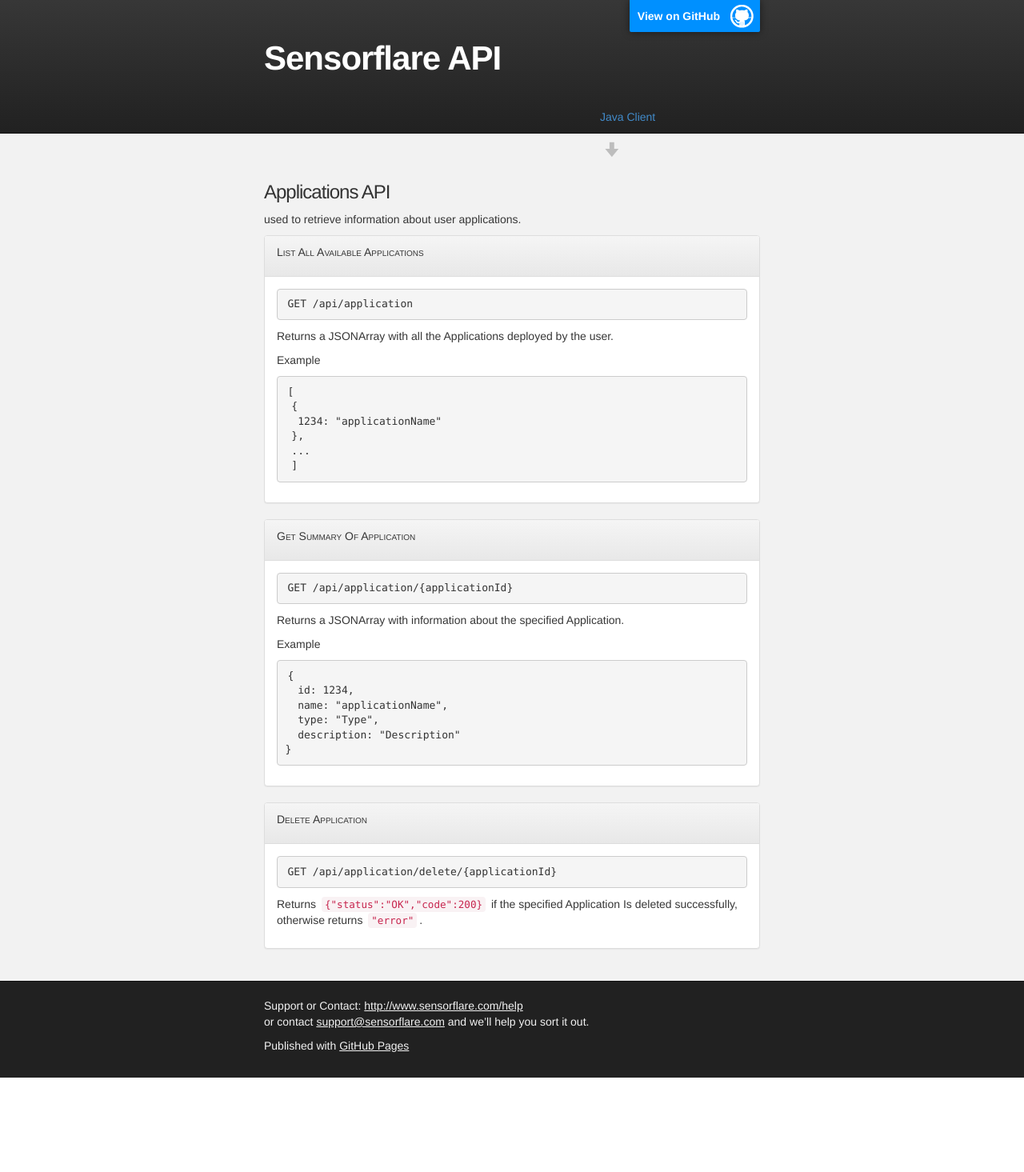
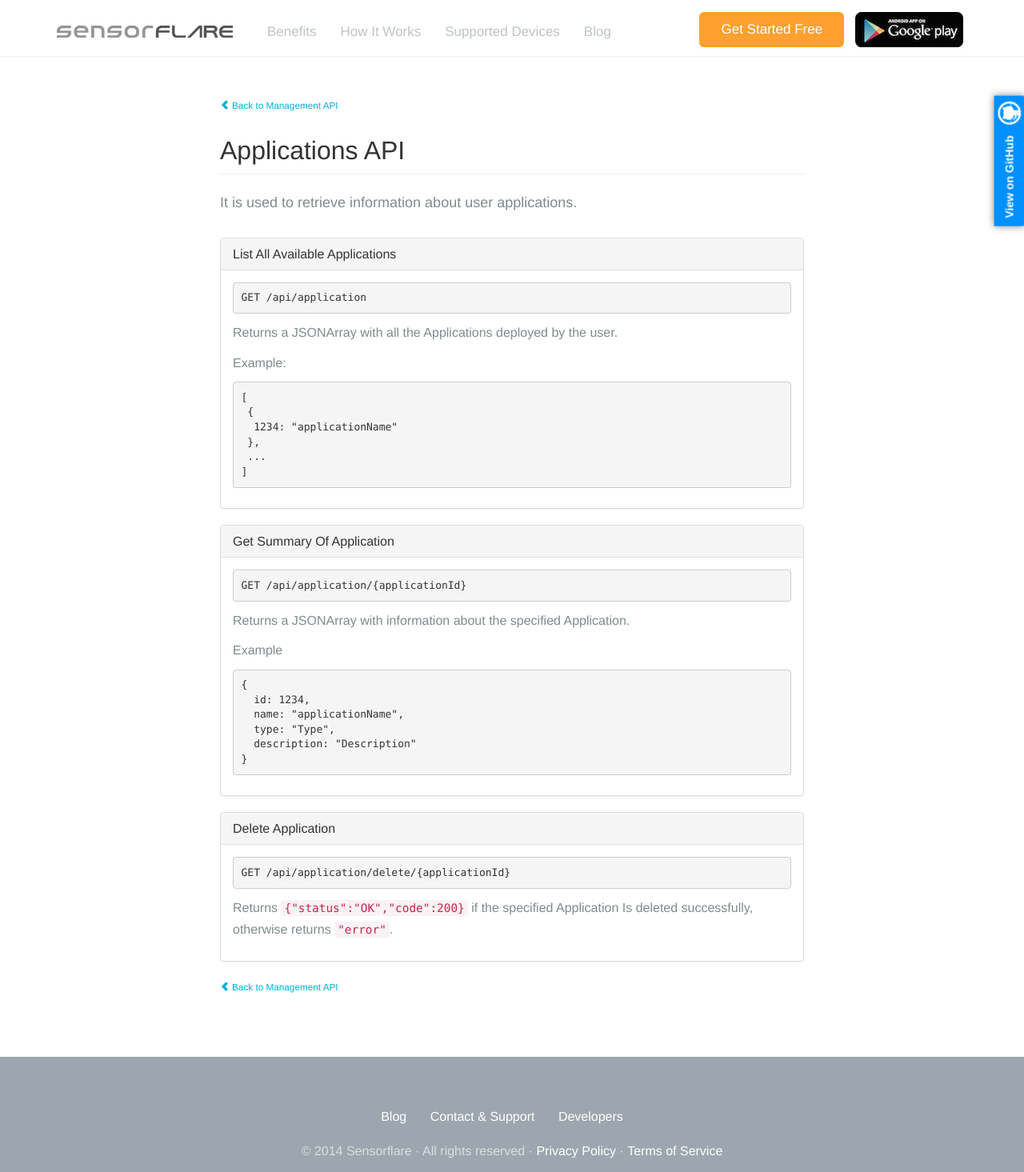
Before and after one commit to SensorFlare/java-client, a plain HTML site: page applications.html in a window 1280 px wide. Shown: the whole page at 80% size. Before the commit the page ends 1347 px from the top, so only its background shows below. Drawn offline with nearby package versions, Linux system fonts and the light colour scheme; a script that the page names is missing.

Commit message:
Updated the applications page with the new theme

```diff
--- a/applications.html
+++ b/applications.html
@@ -1,73 +1,99 @@
 <!DOCTYPE html>
 <html>
 <head>
-    <meta charset='utf-8'/>
+    <meta charset="utf-8">
+    <meta http-equiv="X-UA-Compatible" content="IE=edge">
     <meta http-equiv="X-UA-Compatible" content="chrome=1"/>
-    <meta name="description" content="Www-sensorflare : "/>
-    <!-- Bootstrap core CSS -->
+    <meta name="viewport" content="width=device-width, initial-scale=1">
+    <meta name="description" content="Sensorflare offers a REST API. Rest means that the URLs used are properly
+    describing the actions and interactions performed."/>
 
-    <script src="https://ajax.googleapis.com/ajax/libs/jquery/1.11.0/jquery.min.js"></script>
-    <link rel="stylesheet" href="http://netdna.bootstrapcdn.com/bootstrap/3.0.3/css/bootstrap-theme.min.css">
-    <link rel="stylesheet" type="text/css" media="screen" href="stylesheets/stylesheet.css">
-    <link rel="stylesheet" type="text/css" media="screen" href="stylesheets/bootstrap.min.css">
+    <title>Developer Applications API | Sensorflare</title>
 
-    <script src="javascripts/bootstrap.js"></script>
-    <title>Sensorflare API</title>
+    <link rel="shortcut icon" href="images/favicon.png"> </link>
+
+    <!-- CSS Stylesheets -->
+    <link rel="stylesheet" href="stylesheets/bootstrap.3.0.3.css">
+    <link rel="stylesheet" href="stylesheets/icon-font.css">
+    <link rel="stylesheet" href="stylesheets/icons.css">
+    <link rel="stylesheet" href="stylesheets/style.css">
+    <link rel="stylesheet" href="stylesheets/website.css">
+
 </head>
 <body>
 
-<!-- HEADER -->
-<div id="header_wrap" class="outer">
-    <header class="inner">
-        <a id="forkme_banner" href="https://github.com/amaxilat/sensorflare-api">View on GitHub</a>
+    <div id="wrap">
 
-        <h1 id="project_title"><a href="index.html" style="text-decoration: none; color: #ffffff">Sensorflare API</a>
-        </h1>
+        <!-- header-10 -->
+        <header id="nav" class="header-10 navbar-fixed-top">
+            <div class="container">
+                <div class="navbar col-sm-12" role="navigation">
+                    <div class="navbar-header">
+                        <button type="button" class="navbar-toggle"></button>
+                        <a class="brand" href="http://sensorflare.com"><img class="img-responsive" src="images/sensorflare-logo-website.png"
+                                                                            alt="Sensorflare"> </img></a>
+                    </div>
+                    <div class="collapse navbar-collapse">
+                        <ul class="nav pull-left">
+                            <li><a href="http://sensorflare.com#benefits-sec" class="web-menu-item">Benefits</a></li>
+                            <li><a href="http://sensorflare.com#howItWorks-sec" class="web-menu-item">How It Works</a></li>
+                            <li><a href="http://sensorflare.com#devices-sec" class="web-menu-item">Supported Devices</a></li>
+                            <li><a href="http://blog.sensorflare.com" target="_blank" class="web-menu-item">Blog</a></li>
+                        </ul>
+                        <ul class="navbar-form pull-right list-inline">
+                            <li><a href="http://sensorflare.com/user/signup.html" class="btn btn-primary btn-large navbuttons">
+                                Get Started Free</a></li>
+                            <li><a href="https://play.google.com/store/apps/details?id=com.sensorflare.android" id="btn-googlePlay" class="app-button">
+                                <img src="images/sensorflare-on-google-play.png"
+                                     alt="Download it on Google Play" class="img-responsive app-button"> </a></li>
 
-        <h2 id="project_tagline"></h2>
-
-        <section id="downloads">
-            <a href="download.html"
-               style="all: none;">
-                Java Client
-            </a>
-            <!--<a class="zip_download_link" href="download.html">Download the Sensorflare Library as zip file</a>-->
-            <!--<a class="tar_download_link" href="download.html">Download the Sensorflare Library as tar.gz file</a>-->
-        </section>
-    </header>
+                        </ul>
+                        <div class="forkme-tab">
+                            <a id="forkme-banner" href="https://github.com/SensorFlare/rest-api">View on GitHub</a>
                         </div>
 
-<!-- MAIN CONTENT -->
+                    </div>
+                </div>
+            </div>
+        </header> <!--/.header-10 -->
 
-<div id="main_content_wrap" class="outer" style="min-height: 800px">
-    <section id="main_content" class="inner">
+        <section id="firstSect" class="header-10-sub v-center devpage">
+        <div>
+        <div class="container">
 
-        <h3>
-            <span class="octicon octicon-link"></span>
-            Applications API
-        </h3>
+        <div class="sub-nav clearfix">
+            <small class="pull-left"><a href="management.html">
+                <span class="glyphicon glyphicon-chevron-left"></span> Back to Management API</a></small>
+            <small class="pull-right"><a href=""></a></small>
+        </div>
+
+        <div class="card-wrapper">
+
+        <h3 class="devpage-header">Applications API</h3>
 
         <p>
-            used to retrieve information about user applications.
+            It is used to retrieve information about user applications.
         </p>
 
+        <br/>
 
             <div class="bs-example">
                 <div class="panel panel-default">
                     <!-- Default panel contents -->
-                <div class="panel-heading"><p class="heading" style="font-variant: small-caps;">List All Available
-                    Applications</p></div>
+                    <div class="panel-heading">
+                        <h4 class="panel-title">List All Available Applications</h4>
+                    </div>
                     <div class="panel-body">
 
                         <pre><code>GET /api/application</code></pre>
 
                         <p>Returns a JSONArray with all the Applications deployed by the user.</p>
 
-                    <p>Example</p>
+                        <p>Example:</p>
 
                     <pre><code class="language-javascript"><span class="p">[</span><br><span
                             class="p"> {</span><br><span class="s2">  1234: "applicationName"</span><br><span class="p"> }</span><span
-                            class="p">,</span><br><span class="p"> ...</span><br><span class="p"> ]</span></code></pre>
+                            class="p">,</span><br><span class="p"> ...</span><br><span class="p">]</span></code></pre>
 
                     </div>
 
@@ -77,8 +103,9 @@
             <div class="bs-example">
                 <div class="panel panel-default">
                     <!-- Default panel contents -->
-                <div class="panel-heading"><p class="heading" style="font-variant: small-caps;">Get Summary Of
-                    Application</p></div>
+                    <div class="panel-heading">
+                        <h4 class="panel-title">Get Summary Of Application</h4>
+                    </div>
                     <div class="panel-body">
 
                         <pre><code>GET /api/application/{applicationId}</code></pre>
@@ -100,7 +127,8 @@
             <div class="bs-example">
                 <div class="panel panel-default">
                     <!-- Default panel contents -->
-                <div class="panel-heading"><p class="heading" style="font-variant: small-caps;">Delete Application</p>
+                    <div class="panel-heading">
+                        <h4 class="panel-title">Delete Application</h4>
                     </div>
                     <div class="panel-body">
 
@@ -115,24 +143,47 @@
             </div>
 
 
-    </section>
+        <div class="sub-nav clearfix">
+            <small class="pull-left"><a href="management.html">
+                <span class="glyphicon glyphicon-chevron-left"></span> Back to Management API</a></small>
+            <small class="pull-right"><a href=""></a></small>
         </div>
 
+        </div><!--/.card-wrapper-->
+        </div><!--/.container-->
+        </div>
+        </section>
+    </div><!--/.wrap -->
 
-<!-- FOOTER  -->
-<div id="footer_wrap" class="outer">
-    <footer class="inner">
-        <p><a name="support-or-contact" class="anchor" href="#support-or-contact"><span
-                class="octicon octicon-link"></span></a>Support or Contact: <a href="http://www.sensorflare.com/help">http://www.sensorflare.com/help</a>
-            <br/>
-            or contact
-            <a href="mailto:support@sensorflare.com">support@sensorflare.com</a> and we’ll help you sort it out.
+
+    <!-- footer-3 -->
+    <footer class="footer-3" id="footer">
+        <div class="container text-center">
+            <!--<span class="menu"> <a href="#">Pricing</a>  </span>-->
+            <!--<span class="menu"> <a href="#">About us</a> </span>-->
+            <span class="menu"> <a href="http://blog.sensorflare.com" target="_blank">Blog</a> </span>
+            <span class="menu"> <a href="#" onclick="showClassicWidget()">Contact &amp; Support</a> </span>
+            <span class="menu"> <a href="https://sensorflare.github.io/rest-api/">Developers</a> </span>
+            <br/><br/>
+
+            <p class="brand">© 2014 Sensorflare · All rights reserved ·
+                <a href="http://sensorflare.com/privacy-policy.html" target="_blank">Privacy Policy</a> ·
+                <a href="http://sensorflare.com/terms-of-service.html" target="_blank">Terms of Service</a>
             </p>
 
-        <p>Published with <a href="http://pages.github.com">GitHub Pages</a></p>
+        </div>
     </footer>
-</div>
 
-<script src="//netdna.bootstrapcdn.com/bootstrap/3.1.1/js/bootstrap.min.js"></script>
+    <!-- Javascript -->
+    <script src="javascripts/jquery-1.11.0.min.js"></script>
+    <script src="javascripts/bootstrap.3.1.1.min.js"></script>
+    <script src="javascripts/modernizr.custom.js"></script>
+    <script src="javascripts/jquery.scrollTo-1.4.3.1-min.js"></script>
+    <script src="javascripts/startup-kit.js"></script>
+    <script src="javascripts/jquery.backgroundvideo.min.js"></script>
+    <script src="javascripts/jquery.parallax.min.js"></script>
+    <script src="javascripts/uservoice.js"></script>
+    <script src="javascripts/website.js" ></script>
+
 </body>
 </html>
```
Also changed, not shown: dashboards.html (+1 -1 lines). Lines whose indentation alone changed are shown as unchanged.
